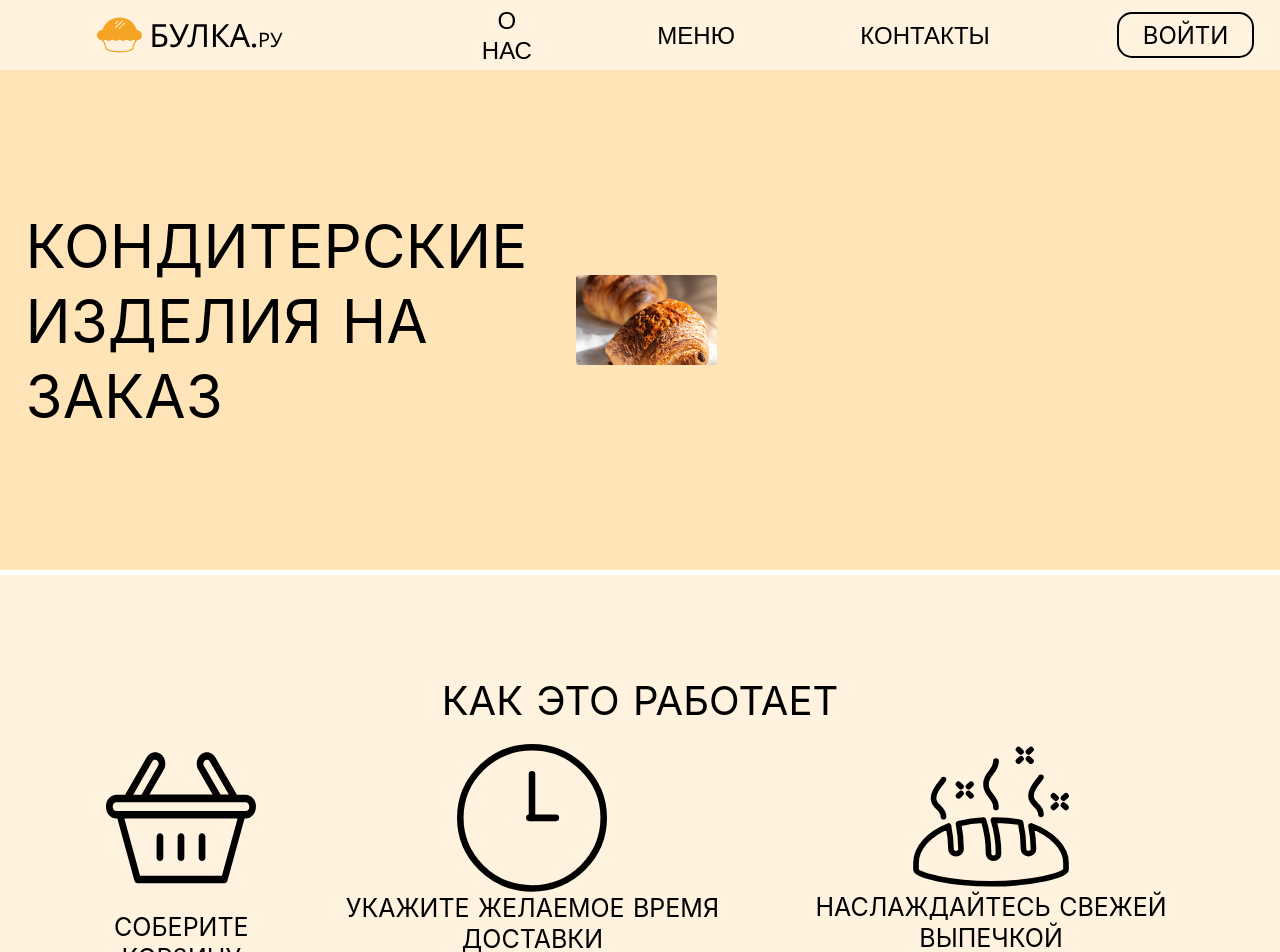
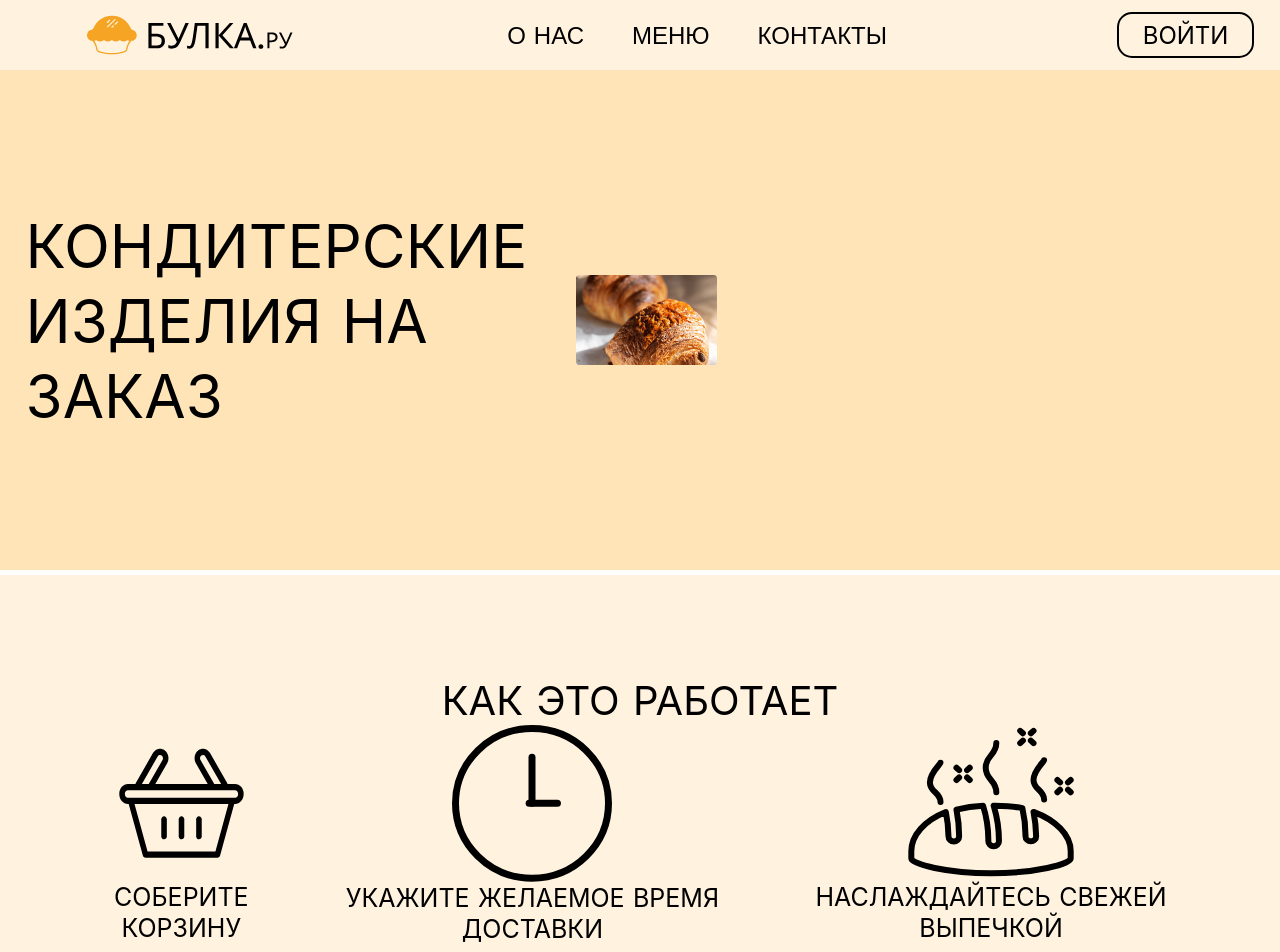
Before and after one commit to serdeshnow/bulka-frontend, a React (Create React App) app in the folder app/: page / in a window 1280 px wide. Shown: the top 952 px of the page. Built offline with nearby package versions, Linux system fonts and the light colour scheme.

Commit message:
header pum pum

```diff
--- a/app/src/widgets/Containers/AboutContainer/AboutContainer.css
+++ b/app/src/widgets/Containers/AboutContainer/AboutContainer.css
@@ -13,6 +13,10 @@
   align-items: center;
 }
 
+.about_img {
+  height: auto;
+}
+
 .desc_wrapper {
   width: 50%;
   padding: 0 5% 0;
--- a/app/src/widgets/Containers/AboutContainer/AboutContainer.jsx
+++ b/app/src/widgets/Containers/AboutContainer/AboutContainer.jsx
@@ -7,7 +7,7 @@ export default function AboutContainer() {
   return (
     <div className="about" id="about">
       <div className="img_wrapper">
-        <img src={aboutImg} alt="" />
+        <img src={aboutImg} alt="" className="about_img"/>
       </div>
       <div className="desc_wrapper">
         <p>
--- a/app/src/widgets/Containers/HowItWorks/HowItWorks.css
+++ b/app/src/widgets/Containers/HowItWorks/HowItWorks.css
@@ -28,16 +28,9 @@
   display: flex;
   flex-direction: column;
   align-items: center;
+  height: 80%;
 }
 
 .work_img1 {
-  width: 170px;
+  width: 60%;
 }
-
-.work_img2 {
-  width: 150px;
-}
-
-.work_img3 {
-  width: 160px;
-}
--- a/app/src/widgets/Containers/HowItWorks/HowItWorks.jsx
+++ b/app/src/widgets/Containers/HowItWorks/HowItWorks.jsx
@@ -11,15 +11,15 @@ export default function HowItWorks() {
       <div className="work_wrapper">
         <div className="work_elem">
           <img src={img1} className="work_img1" alt="" />
-          <p>соберите корзину</p>
+          <p className="work_txt">соберите корзину</p>
         </div>
         <div className="work_elem">
           <img src={img2} className="work_img2" alt="" />
-          <p>укажите желаемое время доставки</p>
+          <p className="work_txt">укажите желаемое время доставки</p>
         </div>
         <div className="work_elem">
           <img src={img3} className="work_img3" alt="" />
-          <p>наслаждайтесь свежей выпечкой</p>
+          <p className="work_txt">наслаждайтесь свежей выпечкой</p>
         </div>
       </div>
     </div>
--- a/app/src/widgets/Header/Header.css
+++ b/app/src/widgets/Header/Header.css
@@ -19,7 +19,7 @@
 }
 
 .img_wrapper > a > img {
-  padding: 0px 10px 0px;
+  padding: 0px;
   height: 90px;
 }
 
@@ -43,7 +43,9 @@ a:visited {
 .nav_list {
   display: flex;
   flex-direction: row;
-  gap: 15%;
+  justify-content: space-between;
+  /* gap: 15%; */
   width: 100%;
   align-items: center;
+  padding-right: 15%;
 }
```
